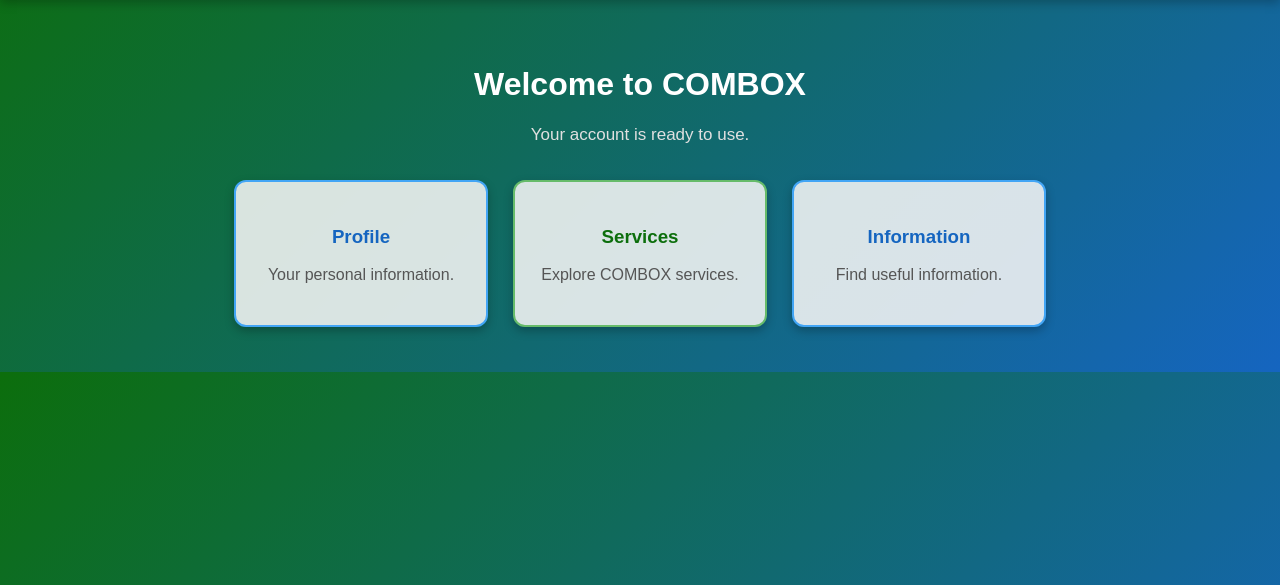
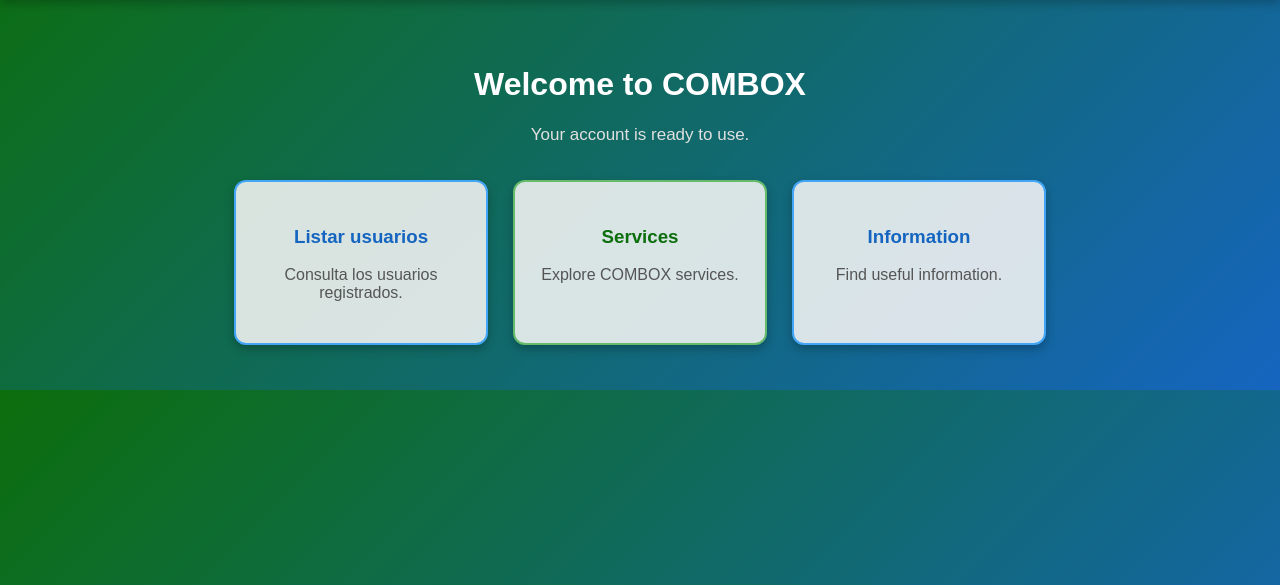
Before and after one commit to alejo24lt-code/combox, a PHP site: page /src/home.php in a window 1280 px wide. Shown: the part 100-685 px from the top of the page. Run offline with PHP 8.4, Linux system fonts and the light colour scheme; the visitor is signed in with stand-in values (Sample User, id 1).

Commit message:
Mostrar foto de perfil y listar usuarios

```diff
--- a/src/home.php
+++ b/src/home.php
@@ -52,7 +52,14 @@ if (!isset($_SESSION['user_id'])) {
             font-size: 18px;
         ">
 
-            <!-- User Icon -->
+            <!-- User Profile Photo -->
+            <?php if (!empty($_SESSION['photo_url'])): ?>
+                <img
+                    src="<?php echo htmlspecialchars($_SESSION['photo_url'], ENT_QUOTES, 'UTF-8'); ?>"
+                    alt="Foto de perfil"
+                    style="width:45px;height:45px;border-radius:50%;object-fit:cover;"
+                >
+            <?php else: ?>
                 <div style="
                     width: 45px;
                     height: 45px;
@@ -63,9 +70,8 @@ if (!isset($_SESSION['user_id'])) {
                     justify-content: center;
                     color: #1565C0;
                     font-size: 24px;
-            ">
-                👤
-            </div>
+                ">👤</div>
+            <?php endif; ?>
 
             <!-- User Name -->
             <span style="color: white; font-weight: bold;">
@@ -115,25 +121,27 @@ if (!isset($_SESSION['user_id'])) {
             flex-wrap: wrap;
         ">
 
-            <!-- Profile Card -->
-            <div style="
+            <!-- List Users Card -->
+            <a href="list_users.php" style="
+                display: block;
                 width: 200px;
                 padding: 25px;
                 background-color: rgba(245,245,245,0.88);
                 border: 2px solid #42A5F5;
                 border-radius: 12px;
                 box-shadow: 0 4px 10px rgba(0,0,0,0.25);
+                text-decoration: none;
             ">
 
                 <h3 style="color: #1565C0;">
-                    Profile
+                    Listar usuarios
                 </h3>
 
                 <p style="color: #555555;">
-                    Your personal information.
+                    Consulta los usuarios registrados.
                 </p>
 
-            </div>
+            </a>
 
 
             <!-- Services Card -->
--- a/src/signin.php
+++ b/src/signin.php
@@ -60,7 +60,7 @@ if ($email === '' || $password === '') {
 
 // Buscamos únicamente por correo.
 // La contraseña se comprobará después con PHP.
-$sql = "SELECT id, firstname, lastname, email, password
+$sql = "SELECT id, firstname, lastname, email, password, photo_url
         FROM public.users
         WHERE email = $1";
 
@@ -214,6 +214,7 @@ $_SESSION['user_id'] = $row['id'];
 $_SESSION['fName'] = trim($row['firstname']);
 $_SESSION['lName'] = trim($row['lastname']);
 $_SESSION['email'] = $row['email'];
+$_SESSION['photo_url'] = $row['photo_url'] ?? '';
 
 
 // ============================================
```
Lines whose indentation alone changed are shown as unchanged.
